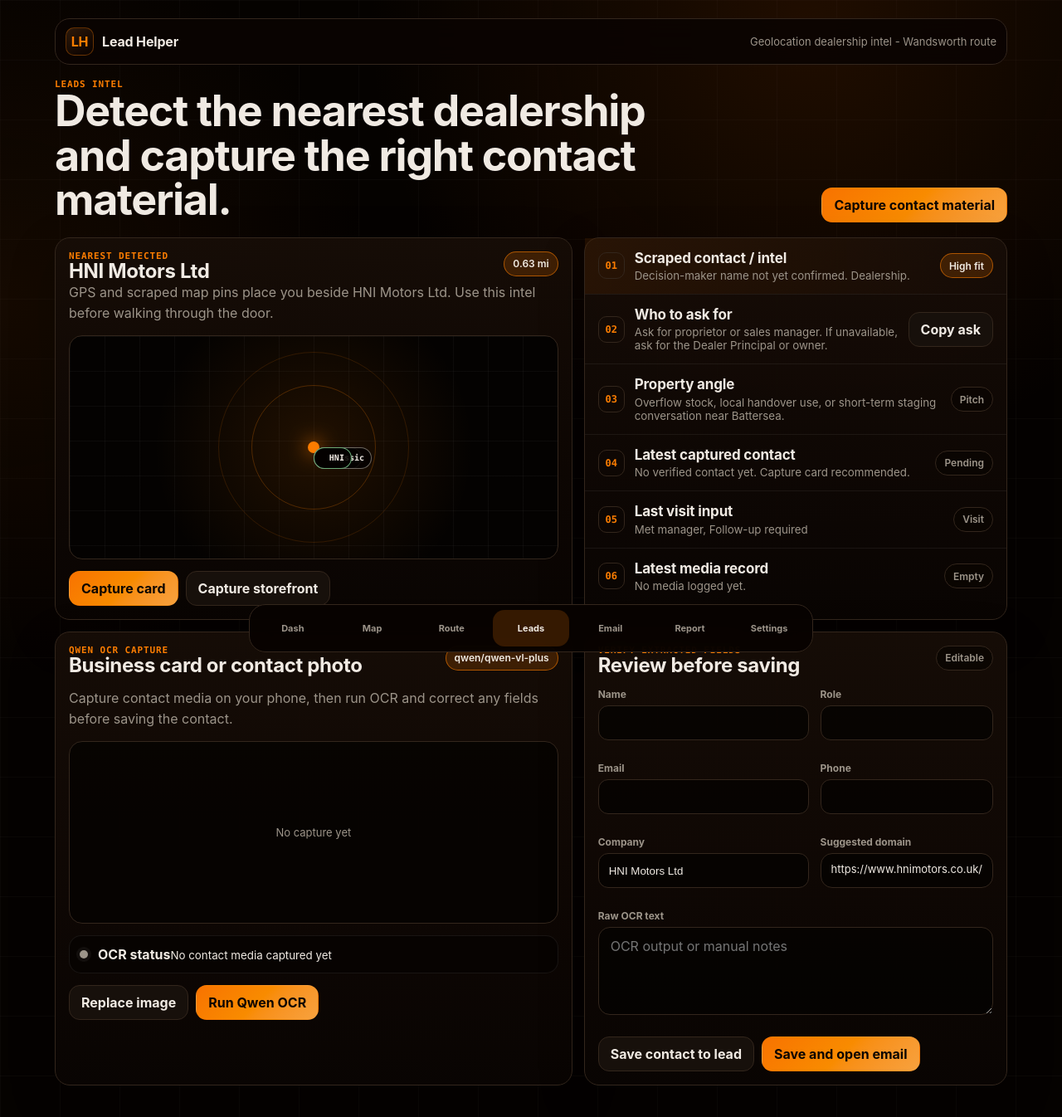
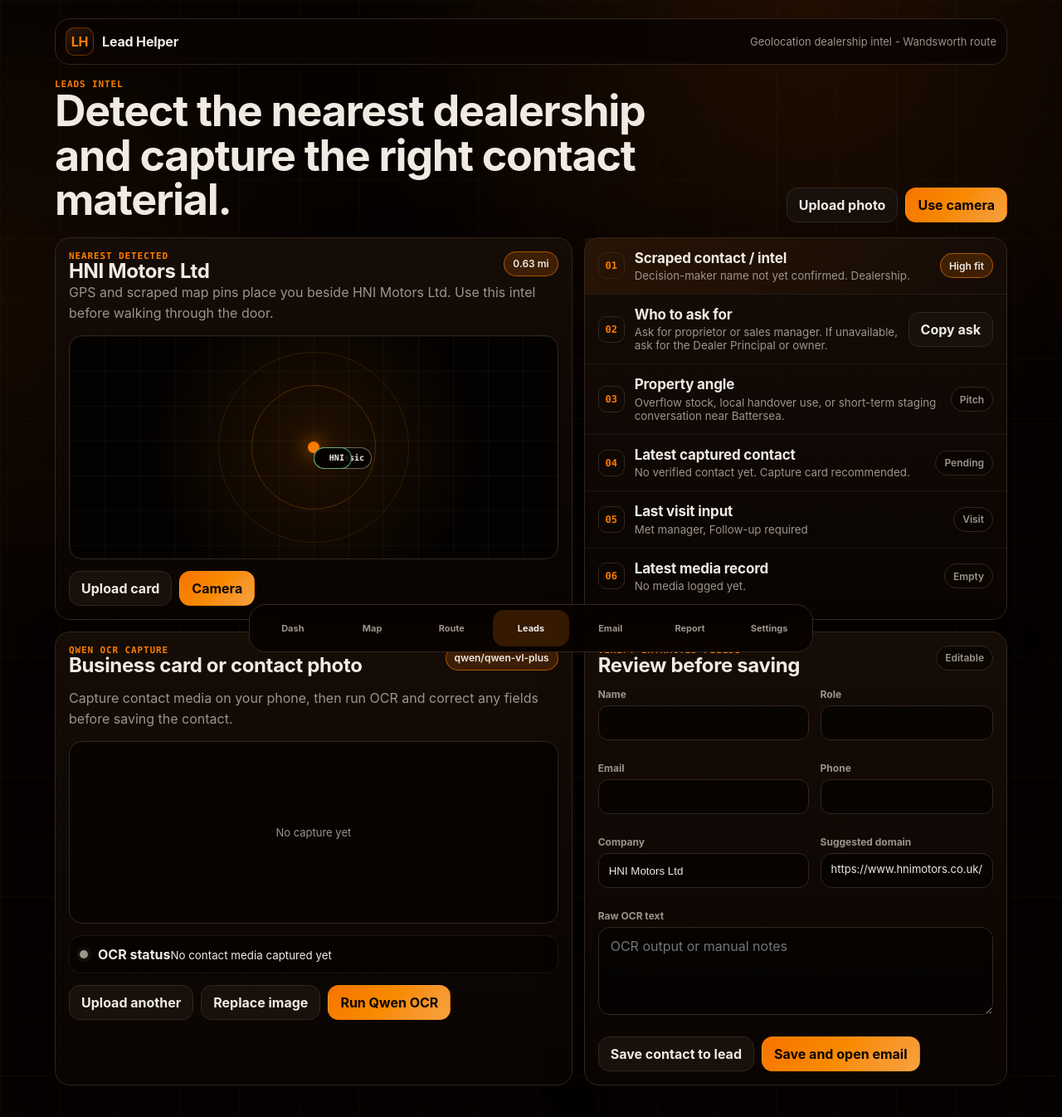
Before and after one commit to LayerMaker/Lead-Helper, a React (Vite) app: page /leads in a window 1280 px wide. Shown: the top 1346 px of the page at 83% size. Built offline with nearby package versions, Linux system fonts and the light colour scheme; no server answers; what @turf/buffer, @turf/center-of-mass, @turf/convex would draw is missing.

Commit message:
Split mobile upload and camera actions

```diff
--- a/src/pages/LeadsPage.jsx
+++ b/src/pages/LeadsPage.jsx
@@ -115,16 +115,29 @@
           <div className="kicker">Leads intel</div>
           <h1>Detect the nearest dealership and capture the right contact material.</h1>
         </div>
-        <label className="btn primary" htmlFor="contact-capture-input">
-          Capture contact material
-        </label>
+        <div className="action-row">
+          <label className="btn" htmlFor="contact-upload-input">
+            Upload photo
+          </label>
+          <label className="btn primary" htmlFor="contact-camera-input">
+            Use camera
+          </label>
+        </div>
       </section>
 
       <input
-        id="contact-capture-input"
+        id="contact-upload-input"
         className="sr-only-input"
         type="file"
         accept="image/*"
+        onChange={onCaptureFile}
+      />
+      <input
+        id="contact-camera-input"
+        className="sr-only-input"
+        type="file"
+        accept="image/*"
+        capture="environment"
         onChange={onCaptureFile}
       />
 
@@ -155,11 +168,11 @@
             ))}
           </div>
           <div className="action-row">
-            <label className="btn primary" htmlFor="contact-capture-input">
-              Capture card
+            <label className="btn" htmlFor="contact-upload-input">
+              Upload card
             </label>
-            <label className="btn" htmlFor="contact-capture-input">
-              Capture storefront
+            <label className="btn primary" htmlFor="contact-camera-input">
+              Camera
             </label>
           </div>
         </div>
@@ -258,7 +271,10 @@
           {ocrError ? <div className="inline-alert error">{ocrError}</div> : null}
 
           <div className="action-row">
-            <label className="btn" htmlFor="contact-capture-input">
+            <label className="btn" htmlFor="contact-upload-input">
+              Upload another
+            </label>
+            <label className="btn" htmlFor="contact-camera-input">
               Replace image
             </label>
             <button className="btn primary" type="button" onClick={runOcr} disabled={!capturedImageUrl || ocrBusy}>
```
